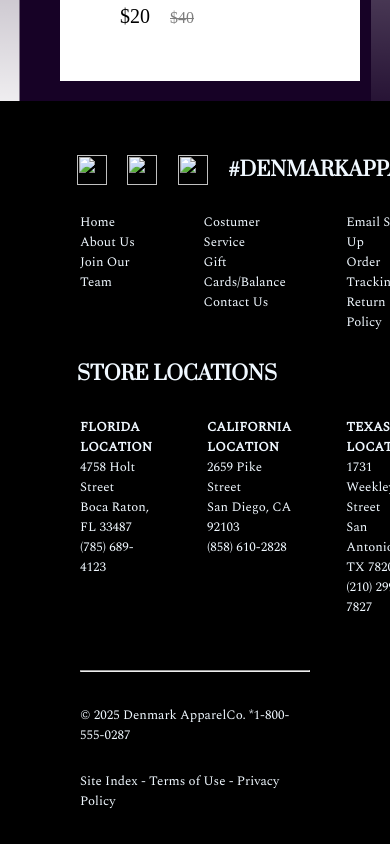
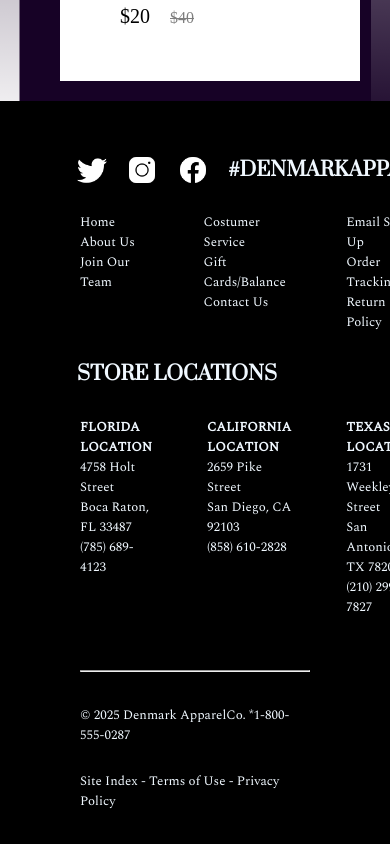
Before and after one commit to Danielwolfstein/landingPage_Programate, a plain HTML site: page index.html in a window 390 px wide. Shown: the part 2119-2963 px from the top of the page. Drawn offline with nearby package versions, Linux system fonts and the light colour scheme; the site is published under a folder, as on GitHub Pages, so addresses that start at the root find nothing.

Commit message:
arreglando etiquetas y responsive

```diff
--- a/index.html
+++ b/index.html
@@ -400,9 +400,9 @@
         <div class="central-box">
             <div class="left-box">
                 <div class="left-box1">
-                    <img src="/img/twitter-icon.png" width="30px" height="30px">
-                    <img src="/img/instagram-icon.png" width="30px" height="30px">
-                    <img src="/img/facebook-icon.png" width="30px" height="30px">
+                    <img src="img/twitter-icon.png" width="30px" height="30px">
+                    <img src="img/instagram-icon.png" width="30px" height="30px">
+                    <img src="img/facebook-icon.png" width="30px" height="30px">
                     <h2>#DENMARKAPPAREL</h2>
                 </div>
                 <div class="left-box2">
```
